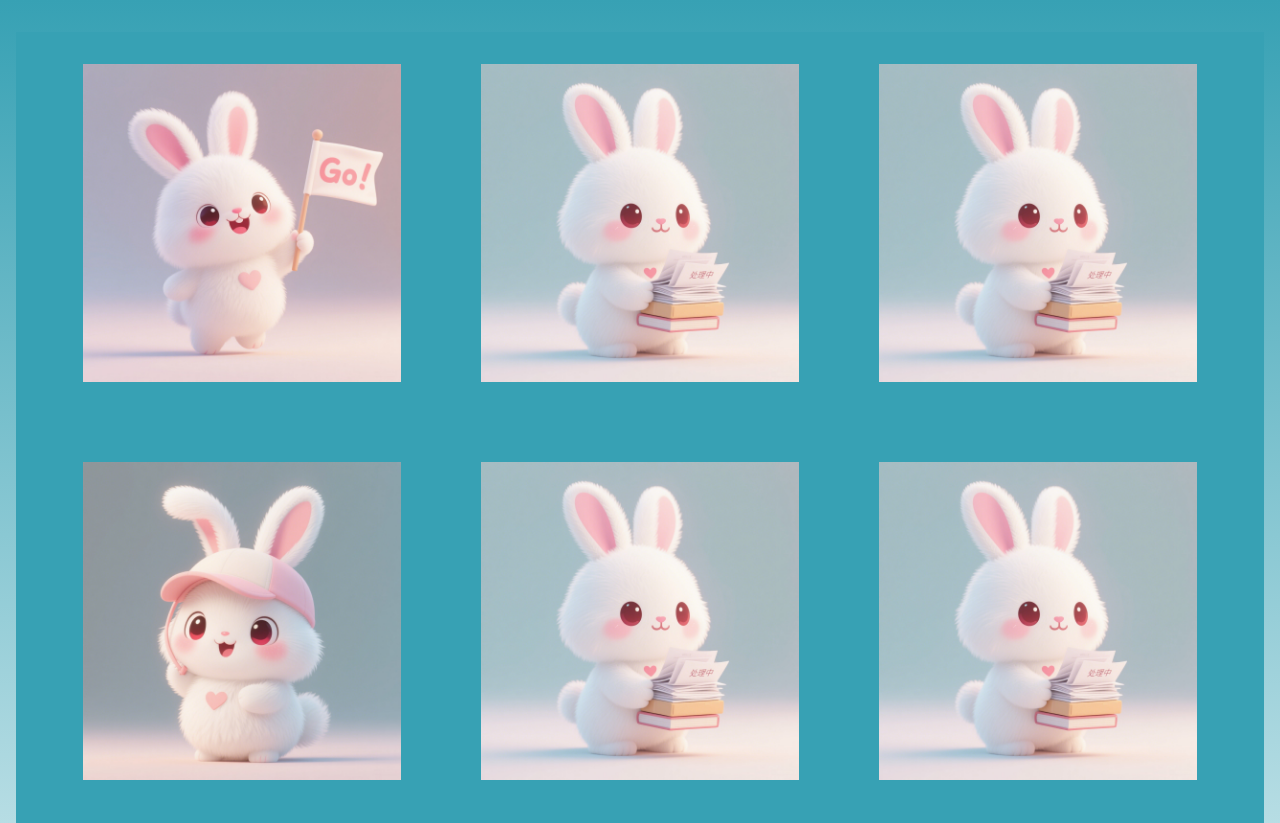
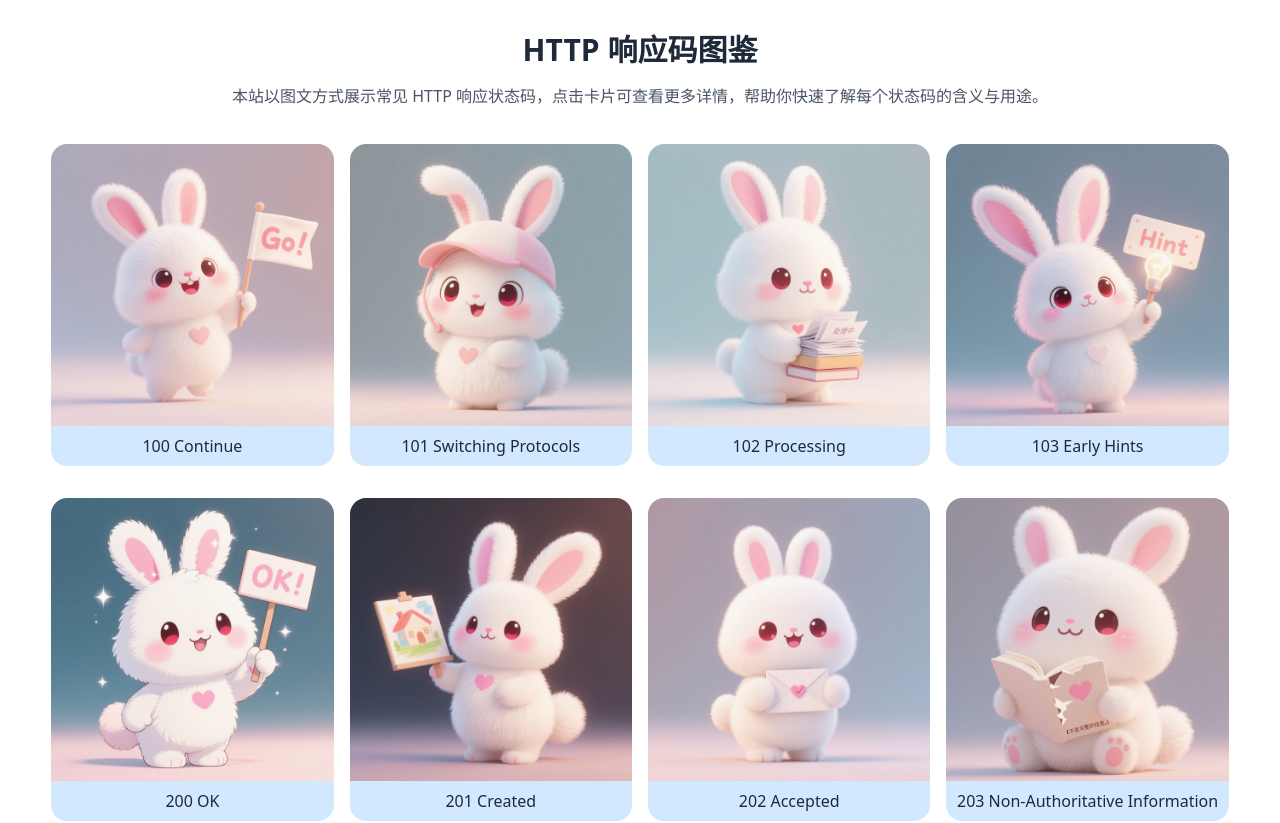
Before and after one commit to wuiyan/http-response-code, a Vue app: page / in a window 1280 px wide. Shown: the top 823 px of the page. Built offline with nearby package versions, Linux system fonts and the light colour scheme; the HTML template or start-up script is replaced by a standard one.

Commit message:
切换样式为tailwind，修改主页展示效果

```diff
--- a/package.json
+++ b/package.json
@@ -9,6 +9,7 @@
     "preview": "vite preview"
   },
   "dependencies": {
+    "@tailwindcss/vite": "^4.1.12",
     "markdown-it": "^14.1.0",
     "scss": "^0.2.4",
     "vue": "^3.5.18",
@@ -17,6 +18,7 @@
   "devDependencies": {
     "@vitejs/plugin-vue": "^6.0.1",
     "sass-embedded": "^1.90.0",
+    "tailwindcss": "^4.1.12",
     "vite": "^7.1.2"
   }
 }
--- a/src/style.css
+++ b/src/style.css
@@ -1,90 +1 @@
-:root {
-  font-family: system-ui, Avenir, Helvetica, Arial, sans-serif;
-  line-height: 1.5;
-  font-weight: 400;
-
-  color-scheme: light dark;
-  color: rgba(255, 255, 255, 0.87);
-  background-color: #242424;
-
-  font-synthesis: none;
-  text-rendering: optimizeLegibility;
-  -webkit-font-smoothing: antialiased;
-  -moz-osx-font-smoothing: grayscale;
-}
-
-/* 全局背景覆盖整屏 */
-html,
-body,
-#app {
-  background-color: #37a1b4;
-  background: linear-gradient(to bottom, #37a1b4, #ffffff);
-  min-height: 100vh;
-}
-
-a {
-  font-weight: 500;
-  color: #646cff;
-  text-decoration: inherit;
-}
-
-a:hover {
-  color: #535bf2;
-}
-
-body {
-  margin: 0;
-  min-width: 320px;
-  min-height: 100vh;
-}
-
-h1 {
-  font-size: 3.2em;
-  line-height: 1.1;
-}
-
-button {
-  border-radius: 8px;
-  border: 1px solid transparent;
-  padding: 0.6em 1.2em;
-  font-size: 1em;
-  font-weight: 500;
-  font-family: inherit;
-  background-color: #1a1a1a;
-  cursor: pointer;
-  transition: border-color 0.25s;
-}
-
-button:hover {
-  border-color: #646cff;
-}
-
-button:focus,
-button:focus-visible {
-  outline: 4px auto -webkit-focus-ring-color;
-}
-
-.card {
-  padding: 2em;
-}
-
-#app {
-  max-width: 1280px;
-  margin: 0 auto;
-  padding: 2rem 1rem 4rem;
-}
-
-@media (prefers-color-scheme: light) {
-  :root {
-    color: #213547;
-    background-color: #ffffff;
-  }
-
-  a:hover {
-    color: #747bff;
-  }
-
-  button {
-    background-color: #f9f9f9;
-  }
-}
+@import "tailwindcss";
--- a/src/views/HomePage.vue
+++ b/src/views/HomePage.vue
@@ -1,34 +1,44 @@
+<template>
+  <div class="flex flex-col gap-5 min-h-screen pt-8">
+    <!-- header 简介 -->
+    <header class="w-[92vw] max-w-[1280px] mx-auto mb-4 text-center">
+      <h1 class="text-3xl font-bold text-gray-800 mb-4">HTTP 响应码图鉴</h1>
+      <p class="text-gray-600 text-base">
+        本站以图文方式展示常见 HTTP 响应状态码，点击卡片可查看更多详情，帮助你快速了解每个状态码的含义与用途。
+      </p>
+    </header>
+    <!-- 图片网格流 -->
+    <section class="w-[92vw] max-w-[1280px] mx-auto">
+      <div
+        class="grid grid-cols-1 sm:grid-cols-2 md:grid-cols-3 lg:grid-cols-4 gap-4"
+      >
+        <div
+          v-for="card in statusCards"
+          :key="card.code"
+          tabindex="0"
+          class="flex flex-col bg-transparent overflow-hidden mb-4 rounded-2xl transition duration-200 ease-in-out hover:-translate-y-0.5 hover:shadow-lg group"
+        >
+          <div class="relative overflow-hidden bg-transparent">
+            <img
+              :alt="String(card.code)"
+              :src="card.img"
+              loading="lazy"
+              @load="card.loaded = true"
+              class="w-full h-auto object-cover transition-transform duration-200 ease-in-out group-hover:scale-105"
+            />
 
-<template>
-  <div class="page">
-    <!-- <header class="site-header">
-      <div class="logo">
-        <span class="logo-mark">=^.^=</span>
-        <span class="logo-text">HTTP Cats</span>
-      </div>
-    </header>
-
-    <section class="usage">
-      <h2>Usage:</h2>
-      <div class="usage-input">
-        <input readonly :value="usage" aria-label="Usage" />
-        <button class="copy-btn" type="button" @click="copyUsage">复制</button>
-      </div>
-      <p class="note">
-        <strong>Note:</strong>
-        {{ note }}
-      </p>
-    </section> -->
-
-    <section class="gallery">
-      <div class="card" v-for="card in statusCards" :key="card.code" tabindex="0">
-        <div class="image-wrap" :class="{ loaded: card.loaded }">
-          <img :alt="String(card.code)" :src="card.img" loading="lazy" @load="card.loaded = true" />
-
-          <div class="overlay">
-
-            <router-link class="go-btn" :to="{ name: 'detail', params: { code: card.code } }">前往 ▷</router-link>
-
+            <!-- overlay 按钮 -->
+            <div class="absolute inset-0 grid place-items-center p-4">
+              <router-link
+                :to="{ name: 'detail', params: { code: card.code } }"
+                class="opacity-0 translate-y-2 scale-95 transition-all duration-200 ease-in-out bg-white/95 text-gray-800 rounded-full px-5 py-2 shadow-lg group-hover:opacity-100 group-hover:translate-y-0 group-hover:scale-100 hover:bg-white"
+              >
+                前往 ▷
+              </router-link>
+            </div>
+          </div>
+          <div class="text-center bg-blue-300/40 text-base text-gray-800 pt-2 pb-2">
+            {{ card.code }} {{ card.title }}
           </div>
         </div>
       </div>
@@ -39,191 +49,57 @@
 <script setup>
 import { ref, onMounted } from 'vue'
 
-const usage = 'https://http.cat/[status_code]'
-const note = 'If you need an extension at the end of the URL just add .jpg.'
-
 const statusCards = ref([
-  { code: 100, title: 'Continue', img: 'src/assets/images/100.png', loaded: false, tags: ['自然背景','绿意'], meta: { stars: 218, views: 44482, resolution: '800x4500', size: '1.13 MB' } },
-  { code: 101, title: 'Switching Protocols', img: 'src/assets/images/101.png', loaded: false, tags: ['少年奔跑','山间风景','群山之间'], meta: { stars: 318, views: 12843, resolution: '2400x1350', size: '913 KB' } },
-  { code: 102, title: 'Processing', img: 'src/assets/images/102.png', loaded: false, tags: ['花海','黑金'], meta: { stars: 512, views: 99821, resolution: '3000x1800', size: '2.1 MB' } },
-  { code: 100, title: 'Processing', img: 'src/assets/images/102.png', loaded: false, tags: ['花海','黑金'], meta: { stars: 512, views: 99821, resolution: '3000x1800', size: '2.1 MB' } },
-  { code: 102, title: 'Processing', img: 'src/assets/images/102.png', loaded: false, tags: ['花海','黑金'], meta: { stars: 512, views: 99821, resolution: '3000x1800', size: '2.1 MB' } },
-  { code: 102, title: 'Processing', img: 'src/assets/images/102.png', loaded: false, tags: ['花海','黑金'], meta: { stars: 512, views: 99821, resolution: '3000x1800', size: '2.1 MB' } },
-  { code: 102, title: 'Processing', img: 'src/assets/images/102.png', loaded: false, tags: ['花海','黑金'], meta: { stars: 512, views: 99821, resolution: '3000x1800', size: '2.1 MB' } },
-  { code: 102, title: 'Processing', img: 'src/assets/images/102.png', loaded: false, tags: ['花海','黑金'], meta: { stars: 512, views: 99821, resolution: '3000x1800', size: '2.1 MB' } },
-  { code: 102, title: 'Processing', img: 'src/assets/images/102.png', loaded: false, tags: ['花海','黑金'], meta: { stars: 512, views: 99821, resolution: '3000x1800', size: '2.1 MB' } },
-
+  { code: 100, title: 'Continue', img: 'src/assets/images/100.png', loaded: false},
+  { code: 101, title: 'Switching Protocols', img: 'src/assets/images/101.png', loaded: false},
+  { code: 102, title: 'Processing', img: 'src/assets/images/102.png', loaded: false},
+  { code: 103, title: 'Early Hints', img: 'src/assets/images/103.png', loaded: false},
+  { code: 200, title: 'OK', img: 'src/assets/images/200.png', loaded: false},
+  { code: 201, title: 'Created', img: 'src/assets/images/201.png', loaded: false},
+  { code: 202, title: 'Accepted', img: 'src/assets/images/202.png', loaded: false},
+  { code: 203, title: 'Non-Authoritative Information', img: 'src/assets/images/203.png', loaded: false},
+  { code: 204, title: 'No Content', img: 'src/assets/images/204.png', loaded: false},
+  { code: 205, title: 'Reset Content', img: 'src/assets/images/205.png', loaded: false},
+  { code: 206, title: 'Partial Content', img: 'src/assets/images/206.png', loaded: false},
+  { code: 207, title: 'Multi-Status', img: 'src/assets/images/207.png', loaded: false},
+  { code: 208, title: 'Already Reported', img: 'src/assets/images/208.png', loaded: false},
+  { code: 226, title: 'IM Used', img: 'src/assets/images/226.png', loaded: false},
+  { code: 300, title: 'Multiple Choices', img: 'src/assets/images/300.png', loaded: false},
+  { code: 301, title: 'Moved Permanently', img: 'src/assets/images/301.png', loaded: false},
+  { code: 302, title: 'Found', img: 'src/assets/images/302.png', loaded: false},
+  { code: 303, title: 'See Other', img: 'src/assets/images/303.png', loaded: false},
+  { code: 304, title: 'Not Modified', img: 'src/assets/images/304.png', loaded: false},
+  { code: 307, title: 'Temporary Redirect', img: 'src/assets/images/307.png', loaded: false},
+  { code: 308, title: 'Permanent Redirect', img: 'src/assets/images/308.png', loaded: false},
+  { code: 400, title: 'Bad Request', img: 'src/assets/images/400.png', loaded: false},
+  { code: 401, title: 'Unauthorized', img: 'src/assets/images/401.png', loaded: false},
+  { code: 403, title: 'Forbidden', img: 'src/assets/images/403.png', loaded: false},
+  { code: 404, title: 'Not Found', img: 'src/assets/images/404.png', loaded: false},
+  { code: 405, title: 'Method Not Allowed', img: 'src/assets/images/405.png', loaded: false},
+  { code: 408, title: 'Request Timeout', img: 'src/assets/images/408.png', loaded: false},
+  { code: 409, title: 'Conflict', img: 'src/assets/images/409.png', loaded: false},
+  { code: 410, title: 'Gone', img: 'src/assets/images/410.png', loaded: false},
+  { code: 418, title: "I'm a teapot (RFC 2324)", img: 'src/assets/images/418.png', loaded: false},
+  { code: 429, title: 'Too Many Requests', img: 'src/assets/images/429.png', loaded: false},
+  { code: 500, title: 'Internal Server Error', img: 'src/assets/images/500.png', loaded: false},
+  { code: 501, title: 'Not Implemented', img: 'src/assets/images/501.png', loaded: false},
+  { code: 502, title: 'Bad Gateway', img: 'src/assets/images/502.png', loaded: false},
+  { code: 503, title: 'Service Unavailable', img: 'src/assets/images/503.png', loaded: false},
+  { code: 504, title: 'Gateway Timeout', img: 'src/assets/images/504.png', loaded: false},
+  { code: 505, title: 'HTTP Version Not Supported', img: 'src/assets/images/505.png', loaded: false},
+  { code: 507, title: 'Insufficient Storage', img: 'src/assets/images/507.png', loaded: false},
+  { code: 508, title: 'Loop Detected', img: 'src/assets/images/508.png', loaded: false},
+  { code: 510, title: 'Not Extended', img: 'src/assets/images/510.png', loaded: false},
+  { code: 511, title: 'Network Authentication Required', img: 'src/assets/images/511.png', loaded: false}
 ])
 
-// 预加载前三张，后续可扩展
+// 预加载前8张，后续可扩展
 onMounted(() => {
-  statusCards.value.forEach(item => {
+  statusCards.value.slice(0, 8).forEach(item => {
     const image = new Image()
     image.onload = () => { item.loaded = true }
     image.src = item.img
   })
 })
 
-function copyUsage() {
-  navigator.clipboard.writeText(usage)
-}
 </script>
-
-<style scoped lang="scss">
-// 变量
-$color-primary: #cf2f34;
-$color-card-bg: transparent;
-$bg-color: #37a1b4;
-$shadow-sm: 0 1px 2px rgba(0,0,0,0.06);
-$shadow-lg: 0 6px 18px rgba(0,0,0,0.12);
-$radius-lg: 20px;
-$easing: 220ms ease;
-
-// 混入
-@mixin soft-hover {
-  transition: transform 180ms ease, box-shadow 180ms ease;
-  &:hover { transform: translateY(-2px); box-shadow: $shadow-lg; }
-}
-@mixin fade-move($fromY: 8px) {
-  opacity: 0;
-  transform: translateY($fromY);
-  transition: opacity $easing, transform $easing;
-}
-
-.page {
-  display: flex;
-  flex-direction: column;
-  gap: 1.25rem;
-  min-height: 100vh;
-  background: $bg-color;
-}
-
-.site-header {
-  display: flex;
-  align-items: center;
-  padding: 0.5rem 0;
-}
-
-.logo {
-  display: flex;
-  align-items: center;
-  gap: 0.5rem;
-  .logo-mark { font-size: 1.75rem; }
-  .logo-text { font-size: 2rem; font-weight: 800; }
-}
-
-.usage {
-  h2 { margin: 0.5rem 0 0.75rem; }
-  .usage-input {
-    display: flex;
-    align-items: center;
-    gap: 0.5rem;
-    background: #f2f2f2;
-    border-radius: 8px;
-    padding: 0.75rem;
-    input {
-      flex: 1;
-      font-family: ui-monospace, SFMono-Regular, Menlo, Monaco, Consolas, "Liberation Mono", "Courier New", monospace;
-      border: none;
-      background: transparent;
-      color: inherit;
-      font-size: 0.95rem;
-      &:focus { outline: none; }
-    }
-    .copy-btn { white-space: nowrap; }
-  }
-}
-
-.note { margin-top: 0.5rem; }
-
-.gallery {
-  width: min(1280px, 92vw);
-  margin: 0 auto;
-  column-count: 3;
-  column-gap: 1rem;
-}
-
-.card {
-  display: flex;
-  flex-direction: column;
-  background: $color-card-bg;
-  overflow: hidden;
-  break-inside: avoid;
-  margin-bottom: 1rem;
-  border-radius: $radius-lg;
-  @include soft-hover;
-
-  &:focus-visible { outline: 2px solid $color-primary; outline-offset: 2px; }
-
-  .image-wrap {
-    position: relative;
-    background: transparent;
-    overflow: hidden;
-    img {
-      width: 100%;
-      height: auto;
-      object-fit: cover;
-      display: block;
-      transition: transform $easing;
-    }
-    &::after {
-      content: "";
-      position: absolute;
-      inset: 0;
-      background: linear-gradient(90deg, rgba(0,0,0,0.04) 0%, rgba(0,0,0,0.12) 50%, rgba(0,0,0,0.04) 100%);
-      transform: translateX(-100%);
-      animation: shimmer 1.1s ease-in-out infinite;
-    }
-    &.loaded::after { display: none; }
-  }
-
-  &:hover {
-    .image-wrap img { transform: scale(1.03); }
-  }
-
-  .overlay {
-    position: absolute;
-    inset: 0;
-    display: grid;
-    grid-template-rows: 1fr ;
-    padding: 16px;
-    pointer-events: none;
-
-
-    .go-btn {
-      pointer-events: auto;
-      justify-self: center;
-      align-self: center;
-      color: #222;
-      background: rgba(255,255,255,0.94);
-      border: none;
-      border-radius: 999px;
-      padding: 10px 18px;
-      box-shadow: 0 6px 18px rgba(0,0,0,0.18);
-      @include fade-move(8px);
-      transform: translateY(8px) scale(0.98);
-      transition: opacity $easing, transform $easing, background 180ms ease;
-      &:hover { background: #fff; }
-      &:active { transform: translateY(0) scale(0.98); }
-    }
-
-
-  }
-
-  &:hover {
-    .overlay {
-      .tag-row, .meta { opacity: 1; transform: translateY(0); }
-      .go-btn { opacity: 1; transform: translateY(0) scale(1); }
-    }
-  }
-}
-
-@keyframes shimmer { 100% { transform: translateX(100%); } }
-
-.info { background: $color-primary; color: #fff; padding: 0.75rem 1rem; }
-.code { font-size: 1.5rem; font-weight: 800; }
-.title { font-size: 0.95rem; opacity: 0.95; }
-
-@media (max-width: 900px) { .gallery { column-count: 2; } }
-@media (max-width: 600px) { .gallery { column-count: 1; } }
-</style>
--- a/vite.config.js
+++ b/vite.config.js
@@ -1,10 +1,14 @@
 import { defineConfig } from 'vite'
 import vue from '@vitejs/plugin-vue'
 import path from 'path';
+import tailwindcss from '@tailwindcss/vite';
 
 // https://vite.dev/config/
 export default defineConfig({
-  plugins: [vue()],
+  plugins: [
+    vue(),
+    tailwindcss()
+  ],
   resolve: {
     alias: {
       '@': path.resolve(__dirname, 'src') // 确保指向src目录
```
Also changed, not shown: 1 other file (tests, documents, lock files or other folders).
